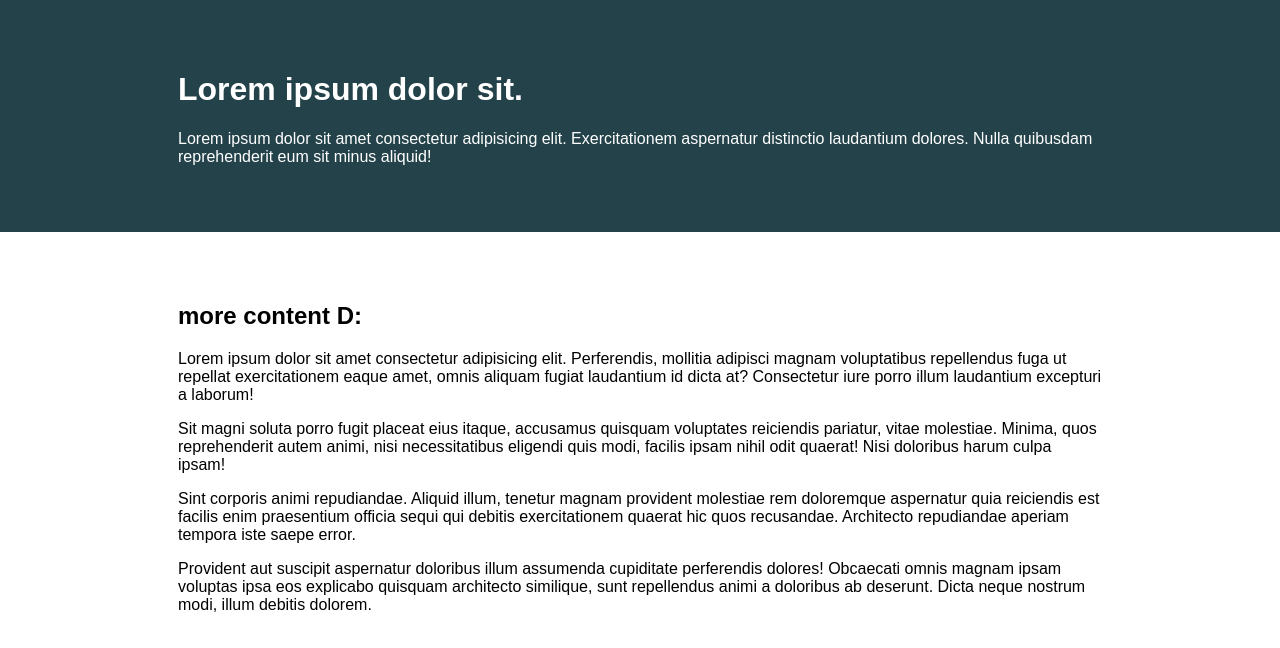
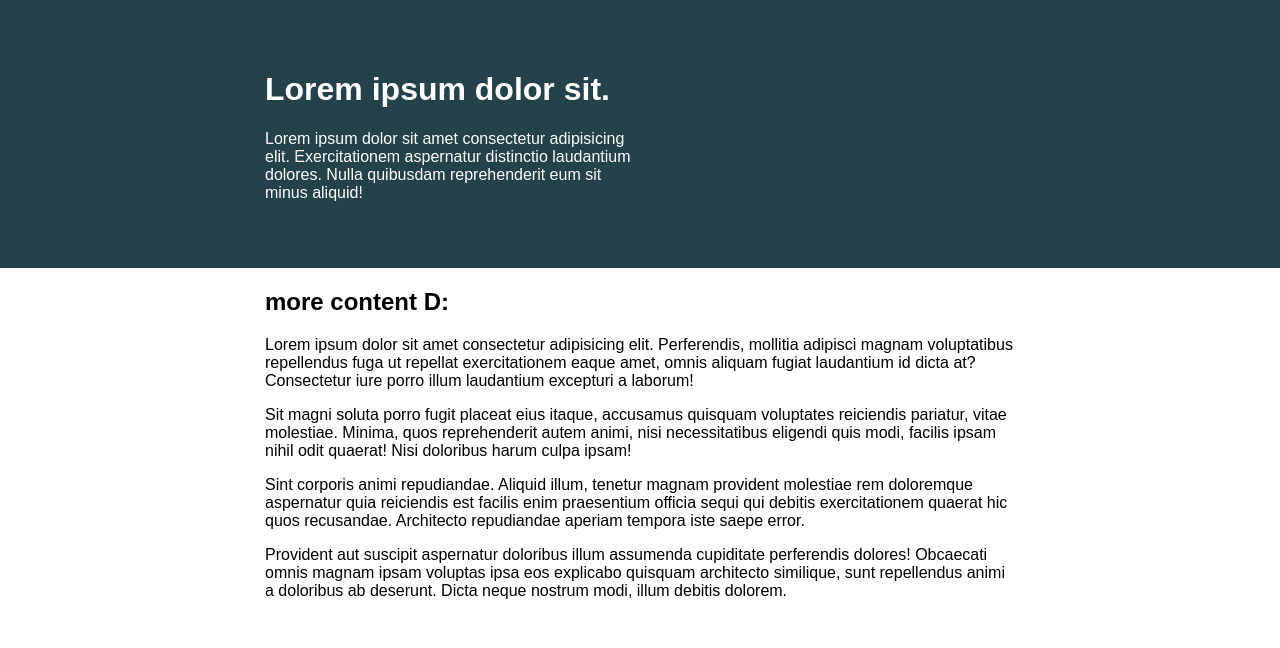
Before and after one commit to codedbychavez/crl-21-day-challenge, a plain HTML site: page day-3/challenge02/index.html in a window 1280 px wide. Drawn offline with Linux system fonts and the light colour scheme.

Commit message:
Added day 5

```diff
--- a/day-3/challenge02/index.html
+++ b/day-3/challenge02/index.html
@@ -11,7 +11,7 @@
 
 <body>
 
-    <div class="hero">
+    <div class="intro">
 
         <div class="container">
 
@@ -26,7 +26,7 @@
 
 
     <div class="container">
-        <div class="body-content">
+
             <h2>more content D:</h2>
             <p>Lorem ipsum dolor sit amet consectetur adipisicing elit. Perferendis, mollitia adipisci magnam
                 voluptatibus repellendus fuga ut repellat exercitationem eaque amet, omnis aliquam fugiat laudantium id
@@ -40,7 +40,7 @@
             <p>Provident aut suscipit aspernatur doloribus illum assumenda cupiditate perferendis dolores! Obcaecati
                 omnis magnam ipsam voluptas ipsa eos explicabo quisquam architecto similique, sunt repellendus animi a
                 doloribus ab deserunt. Dicta neque nostrum modi, illum debitis dolorem.</p>
-        </div>
+
     </div>
 
 
--- a/day-3/challenge02/style.css
+++ b/day-3/challenge02/style.css
@@ -23,15 +23,21 @@ body {
   font-family: sans-serif;
 }
 
-.hero {
+.container {
+  width: 80%;
+  max-width: 750px;
+  margin: 0 auto;
+}
+
+.intro {
   background: #23424a;
   color: white;
+  padding: 50px 0;
 }
 
-.container {
-  margin: 0 auto;
-  width: 80%;
-  padding: 50px;
+
+.intro-content {
+  width: 50%;
 }
 
 .body-content {
--- /dev/null
+++ b/day-5/style.css
@@ -0,0 +1,49 @@
+@import url('https://fonts.googleapis.com/css2?family=Roboto:ital,wght@0,700;0,900;1,400&display=swap');
+
+* {
+  box-sizing: border-box;
+}
+
+body {
+  margin: 0;
+  font-family: 'Roboto', sans-serif;
+}
+
+.container {
+  width: 80%;
+  max-width: 700px;
+  margin: auto 0;
+}
+
+.intro {
+  background-color: #23424A;
+  padding: 148px;
+}
+
+.intro h1 {
+  font-weight: 900;
+  font-size: 48px;
+  line-height: 57px;
+  color: #FFFFFF;
+}
+
+.intro p {
+  font-weight: 400;
+  font-size: 21px;
+  line-height: 32px;
+  color: #FFFFFFD9;
+}
+
+.intro-button {
+  background-color: #38CFD9;
+  display: inline-block;
+  padding: .8em 2em;
+  border-radius: 32px;
+  font-weight: 400;
+  font-size: 16px;
+  line-height: 19px;
+  text-transform: uppercase;
+  text-decoration: none;
+  color: #072A2D;
+  margin-top: 3em;
+}
```
Also changed, not shown: day-5/index.html (added, +24 -0 lines).
